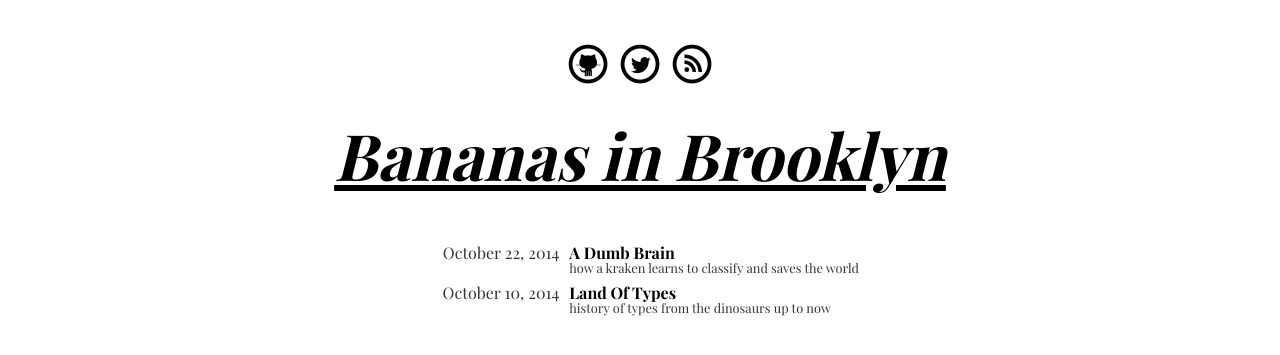
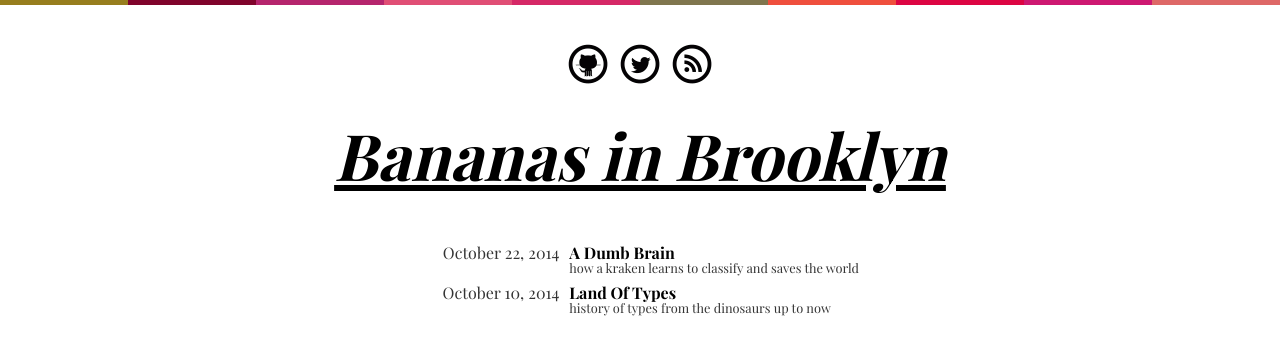
Before and after one commit to maerch/maerch.github.io, a Jekyll site: the page built from index.html, in a window 1280 px wide. Shown: the top 355 px of the page. Built offline with Jekyll 4.4.1, drawn with Linux system fonts in a browser that asks for light colours; some web fonts are replaced.

Commit message:
Some people say there are not enough colors on my blog

```diff
--- a/_layouts/default.html
+++ b/_layouts/default.html
@@ -19,6 +19,16 @@
 
   <body>
 
+  <div id="cordon"></div>
+  <script>
+    var cordonEl = document.getElementById("cordon");
+    for(var i=0; i<10; i++) {
+      var div = document.createElement("div");
+      div.className = "cell";
+      cordonEl.appendChild(div);
+    }
+  </script>
+
   <div id="links">
     <a href="https://github.com/maerch"><img src="/img/github.gif" /></a>
     <a href="https://twitter.com/maerch"><img src="/img/twitter.gif" /></a>
--- a/css/style.sass
+++ b/css/style.sass
@@ -3,6 +3,8 @@
 
 @import url(http://fonts.googleapis.com/css?family=Playfair+Display:400,700,400italic,700italic)
 @import url(http://fonts.googleapis.com/css?family=Domine:400,700)
+
+$cordon-colors: 10
 
 body
   color: rgba(0,0,0,0.8)
@@ -127,3 +129,20 @@ table#postings
   width: 300px
   text-align: center
   margin: 40px auto 0px auto
+
+#cordon
+  position: absolute
+  top:      0px
+  left:     0px
+  right:    0px
+  height:   5px
+  background-color: red
+
+
+  .cell
+    float: left
+    height: 100%
+    width:  unquote($cordon-colors + "%")
+    @for $i from 1 through 10
+      &:nth-child(#{$i})
+        background-color: rgba(random(255), random(255), random(255), 0.5)
```
